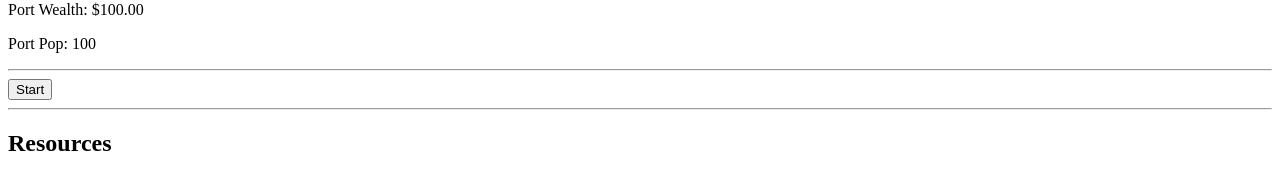
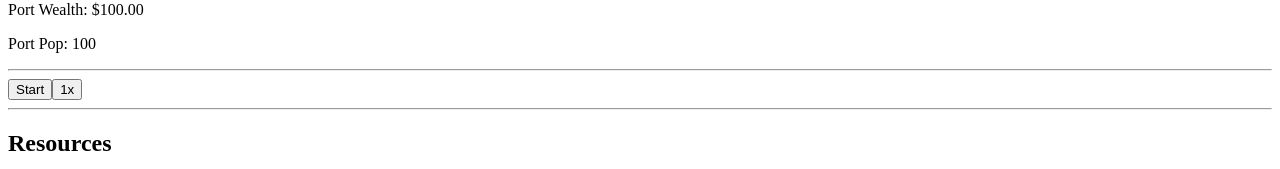
Before and after one commit to beekley/port-authority, a Vue app: page / in a window 1280 px wide. Shown: the part 113-282 px from the top of the page. Built offline with nearby package versions, Linux system fonts and the light colour scheme.

Commit message:
Add game speed

```diff
--- a/src/web/app.vue
+++ b/src/web/app.vue
@@ -18,6 +18,7 @@
       <button @click="togglePlay">
         {{ paused ? "Start" : "Pause" }}
       </button>
+      <button @click="toggleSpeed">{{ gameSpeed }}x</button>
     </div>
 
     <hr />
@@ -94,9 +95,10 @@ import { GameLogEvent, ResourceID } from "../types";
 import MerchantRow from "./MerchantRow.vue";
 import { Merchant } from "../merchant";
 
-const MAX_GAME_FPS = 5;
+const MAX_GAME_FPS = 8;
 const game = ref(new Game(getSeed()));
 const logs = ref<GameLogEvent[]>([]);
+let gameSpeed = ref<"0.5" | "1" | "2" | "4" | "8">("1");
 let paused = ref(true);
 
 const reversedLogs = computed(() => {
@@ -105,6 +107,20 @@ const reversedLogs = computed(() => {
 
 function togglePlay() {
   paused.value = !paused.value;
+}
+
+function toggleSpeed() {
+  if (gameSpeed.value === "0.5") {
+    gameSpeed.value = "1";
+  } else if (gameSpeed.value === "1") {
+    gameSpeed.value = "2";
+  } else if (gameSpeed.value === "2") {
+    gameSpeed.value = "4";
+  } else if (gameSpeed.value === "4") {
+    gameSpeed.value = "8";
+  } else if (gameSpeed.value === "8") {
+    gameSpeed.value = "0.5";
+  }
 }
 
 function startGame() {
@@ -116,10 +132,24 @@ function startGame() {
     }
   });
 
+  let i = 0;
   setInterval(() => {
     if (!paused.value) {
-      game.value.tick();
+      // These values assume MAX_GAME_FPS = 8
+      if (gameSpeed.value === "8") {
+        game.value.tick();
+      } else if (gameSpeed.value === "4" && i % 2 === 0) {
+        game.value.tick();
+      } else if (gameSpeed.value === "2" && i % 4 === 0) {
+        game.value.tick();
+      } else if (gameSpeed.value === "1" && i % 8 === 0) {
+        game.value.tick();
+      } else if (gameSpeed.value === "0.5" && i % 16 === 0) {
+        game.value.tick();
+      }
     }
+    i++;
+    i = i % (MAX_GAME_FPS * 2);
   }, 1000 / MAX_GAME_FPS);
 }
 
```
Also changed, not shown: 1 other file (tests, documents, lock files or other folders).
